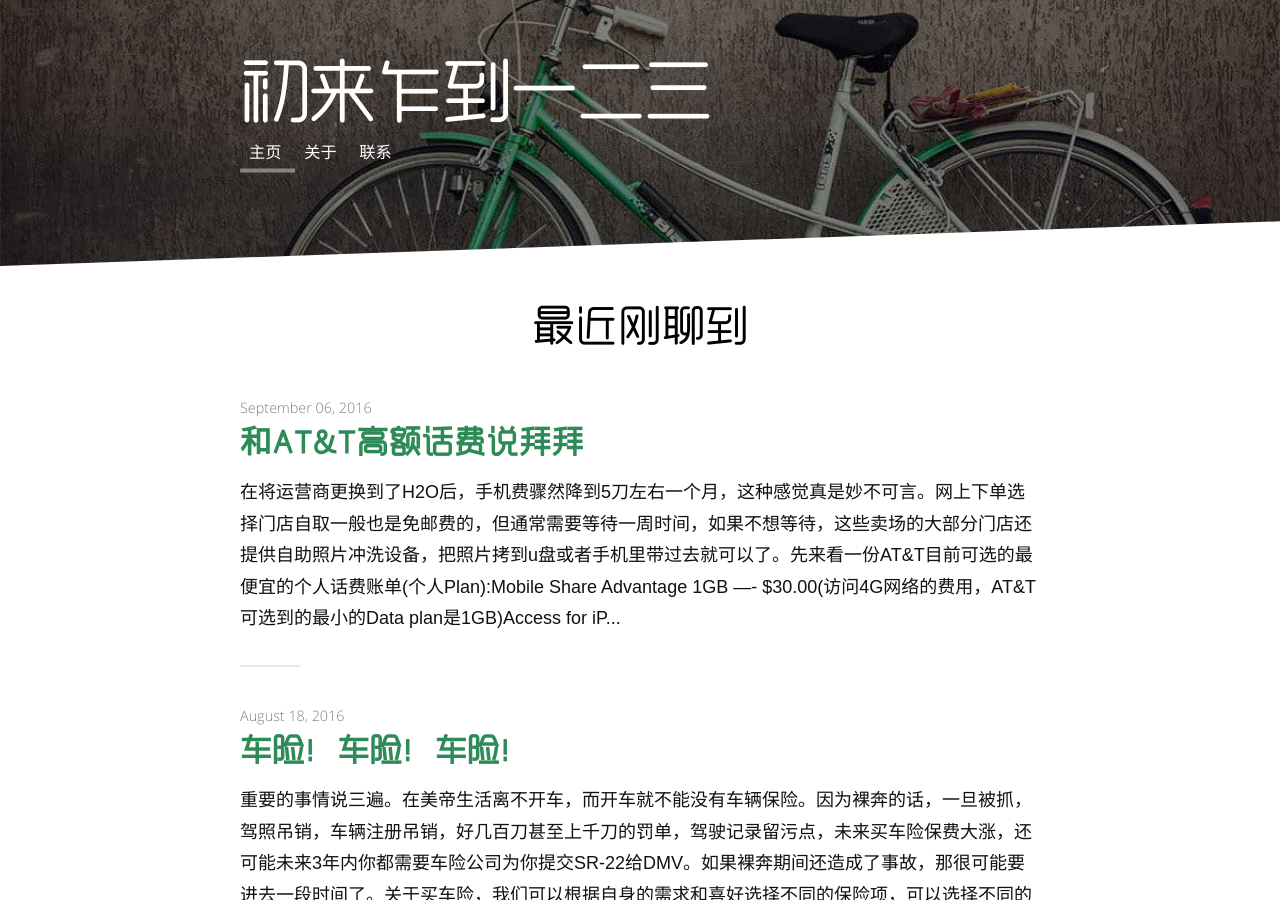
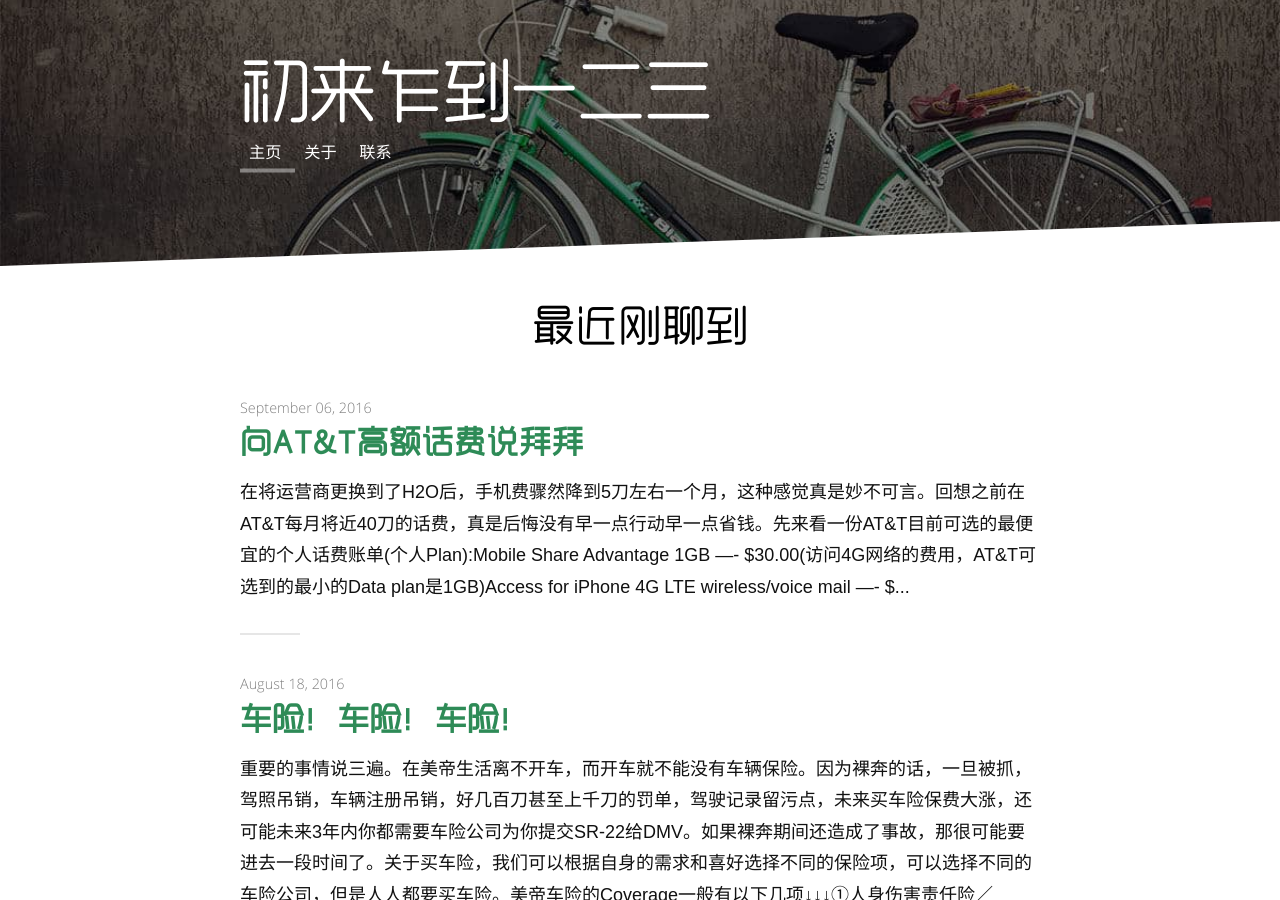
Before and after one commit to wolfwifee/wolfwifee.github.com, a Jekyll site: the page built from index.html, in a window 1280 px wide and 900 px high. Built offline with Jekyll 4.4.1, drawn with Linux system fonts in a browser that asks for light colours; nearby versions of some CDN libraries; some web fonts are replaced; the list of posts is cut into pages by our own code.

Commit message:
Update 2016-09-06-transfer-from-att-to-h2o.md

```diff
--- a/_posts/2016-09-06-transfer-from-att-to-h2o.md
+++ b/_posts/2016-09-06-transfer-from-att-to-h2o.md
@@ -2,7 +2,7 @@
 layout: post
 title: 美国电话卡怎么买，哪里买最便宜－H2O，AT&T套餐选择对比
 description: "降低美国手机费支出的办法。使用H2O的Prepaid Plan，手机话费最低可降低至3个月10刀，而AT&T最少也需要每月50刀。"
-heading: 和AT&T高额话费说拜拜
+heading: 向AT&T高额话费说拜拜
 publish: true
 published: true
 datePublished: 2016-09-06T00:00:00.000Z
@@ -10,9 +10,7 @@ dateModified: 2016-09-06T00:00:00.000Z
 date: 2016-09-06
 ---
 
-<span class="dropcap">在</span>将运营商更换到了H2O后，手机费骤然降到5刀左右一个月，这种感觉真是妙不可言。
-
-网上下单选择门店自取一般也是免邮费的，但通常需要等待一周时间，如果不想等待，这些卖场的大部分门店还提供自助照片冲洗设备，把照片拷到u盘或者手机里带过去就可以了。
+<span class="dropcap">在</span>将运营商更换到了H2O后，手机费骤然降到5刀左右一个月，这种感觉真是妙不可言。回想之前在AT&T每月将近40刀的话费，真是后悔没有早一点行动早一点省钱。
 
 先来看一份AT&T目前可选的最便宜的个人话费账单(个人Plan):
 
@@ -45,6 +43,7 @@ Government fee & Taxes   ---- 2刀多
 
 业界良心H2O
 来看看H2O让人热泪盈眶的预付费套餐(Pay As You Go Plan) ↓↓↓
+
 |               | $10        | $20        | $25          | $30        | $100       |
 | ------------- | ---------- | -------    | ---------    | -------    |:----------:|
 | 境内通话      | 5美分/分钟 | 5美分/分钟 | 2.5美分/分钟 | 5美分/分钟 | 5美分/分钟 |
```
